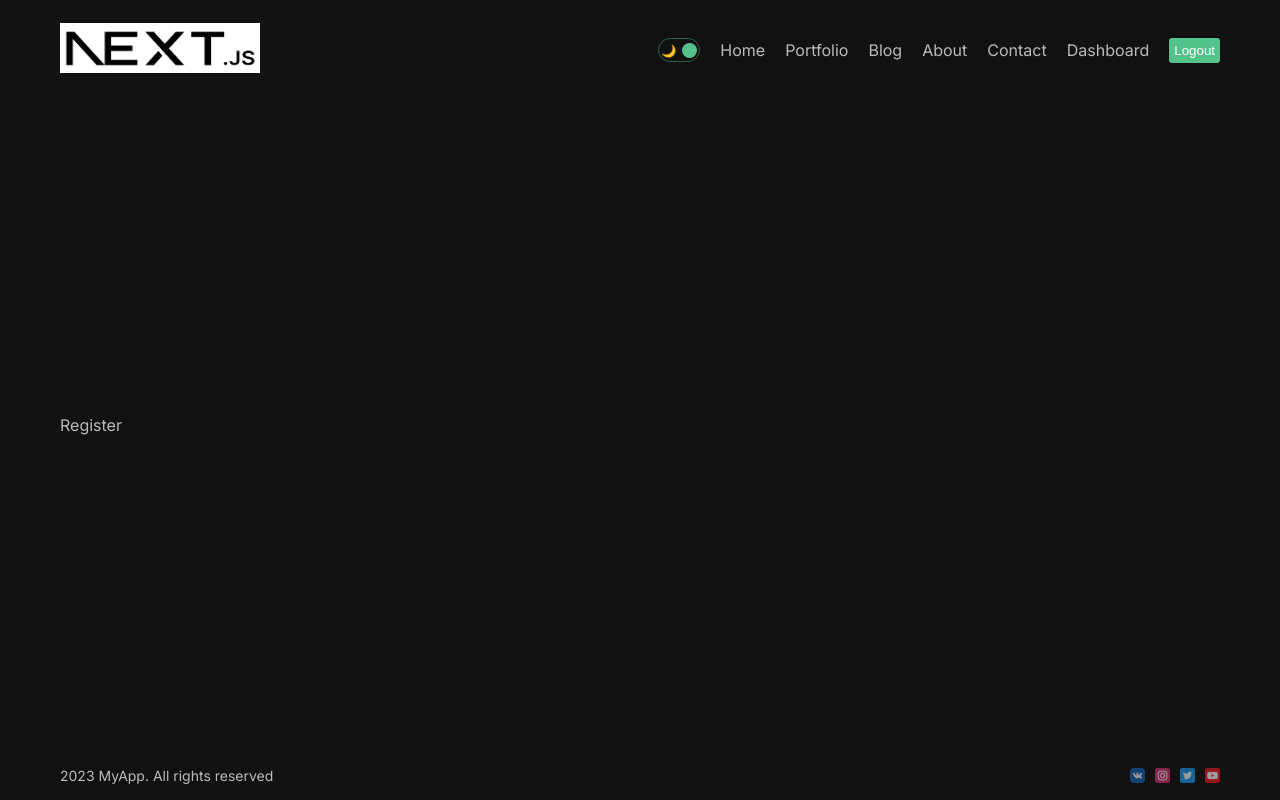
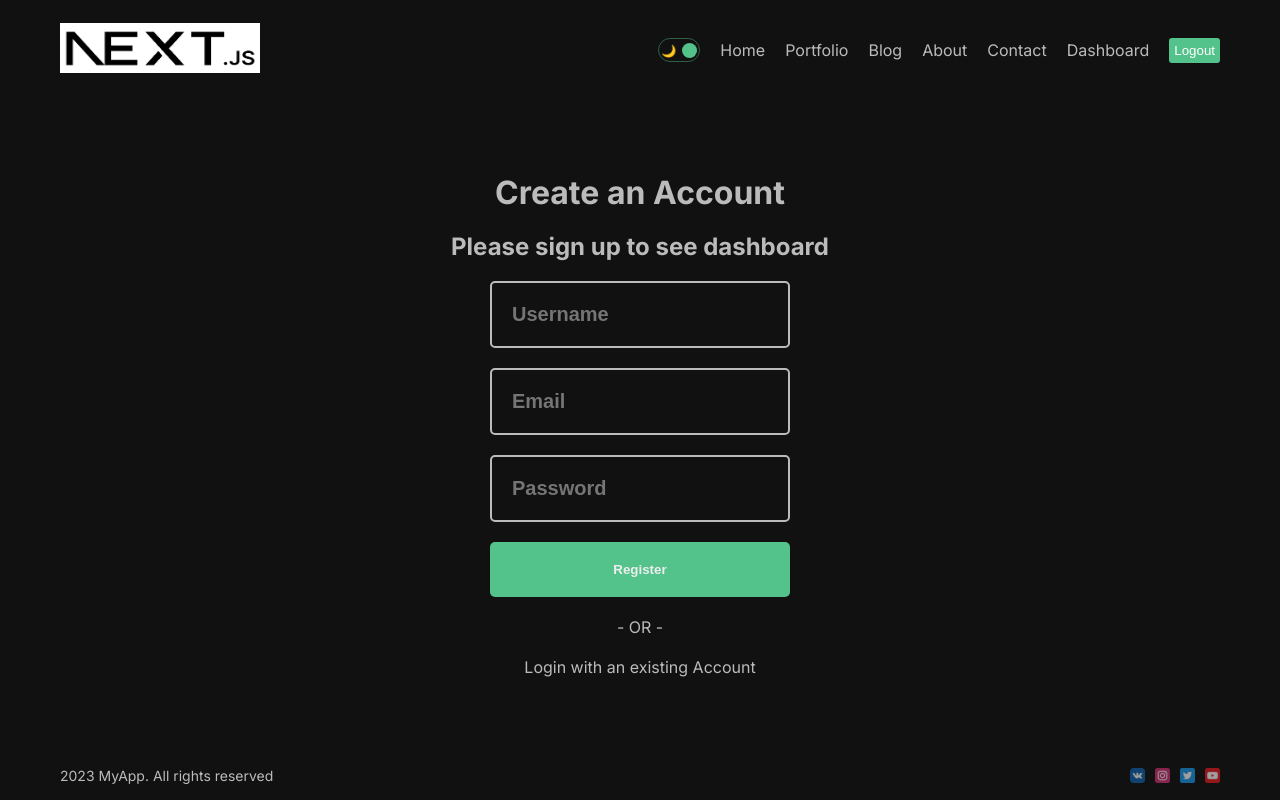
Before and after one commit to turelyk-arsen/nextfs, a Next.js app: page /dashboard/register in a window 1280 px wide. Built offline with nearby package versions, Linux system fonts and the light colour scheme.

Commit message:
add register form

```diff
--- a/package.json
+++ b/package.json
@@ -9,6 +9,7 @@
     "lint": "next lint"
   },
   "dependencies": {
+    "bcryptjs": "^2.4.3",
     "eslint": "8.45.0",
     "eslint-config-next": "13.4.10",
     "mongoose": "^7.3.4",
--- a/src/app/dashboard/(auth)/register/page.jsx
+++ b/src/app/dashboard/(auth)/register/page.jsx
@@ -1,9 +1,68 @@
-import React from 'react'
+"use client";
+import Link from "next/link";
+import styles from "./page.module.css";
+import { useState } from "react";
+import { useRouter } from "next/navigation";
 
 const Register = () => {
+  const [error, setError] = useState(null);
+  const router = useRouter();
+
+  const handleSubmit = async (e) => {
+    e.preventDefault();
+    const name = e.target[0].value;
+    const email = e.target[1].value;
+    const password = e.target[2].value;
+
+    try {
+      const res = await fetch("/api/auth/register", {
+        method: "POST",
+        headers: {
+          "Content-Type": "application/json",
+        },
+        body: JSON.stringify({
+          name,
+          email,
+          password,
+        }),
+      });
+      res.status === 201 && router.push("/dashboard/login?success=Account has been created")
+    } catch (error) {
+      setError(error);
+    }
+  };
   return (
-    <div>Register</div>
-  )
-}
+    <div className={styles.container} >
+      <h1 className={styles.title}>Create an Account</h1>
+      <h2 className={styles.subtitle}>Please sign up to see dashboard</h2>
+      <form className={styles.form} onSubmit={handleSubmit}>
+        <input
+          type="text"
+          placeholder="Username"
+          required
+          className={styles.input}
+        />
+        <input
+          type="text"
+          placeholder="Email"
+          required
+          className={styles.input}
+        />
+        <input
+          type="password"
+          placeholder="Password"
+          required
+          className={styles.input}
+        />
+        <button className={styles.button}>Register</button>
+      </form>
+      <span className={styles.or}>- OR -</span>
+      {error && "Something went wrong!!!"}
+      <Link className={styles.link} href="/dashboard/login">
+        Login with an existing Account
+      </Link>
+    </div>
+  );
+};
 
-export default Register
+export default Register;
--- /dev/null
+++ b/src/app/dashboard/(auth)/register/page.module.css
@@ -0,0 +1,35 @@
+.container{
+    display: flex;
+    flex-direction: column;
+    gap: 20px;
+    align-items: center;
+    justify-content: center;
+  }
+
+  .form{
+    width: 300px;
+    display: flex;
+    flex-direction: column;
+    gap: 20px;
+  }
+
+  .input{
+    padding: 20px;
+    background-color: transparent;
+    border: 2px solid #bbb;
+    color:#bbb;
+    border-radius: 5px;
+    font-size: 20px;
+    font-weight: bold;
+  }
+
+  .button {
+    width: 300px;
+    padding: 20px;
+    cursor: pointer;
+    background-color: #53c28b;
+    border: none;
+    border-radius: 5px;
+    color: #eee;
+    font-weight: bold;
+  }
```
Also changed, not shown: src/app/api/auth/register/route.js (added, +29 -0 lines), 1 other file (tests, documents, lock files or other folders).
